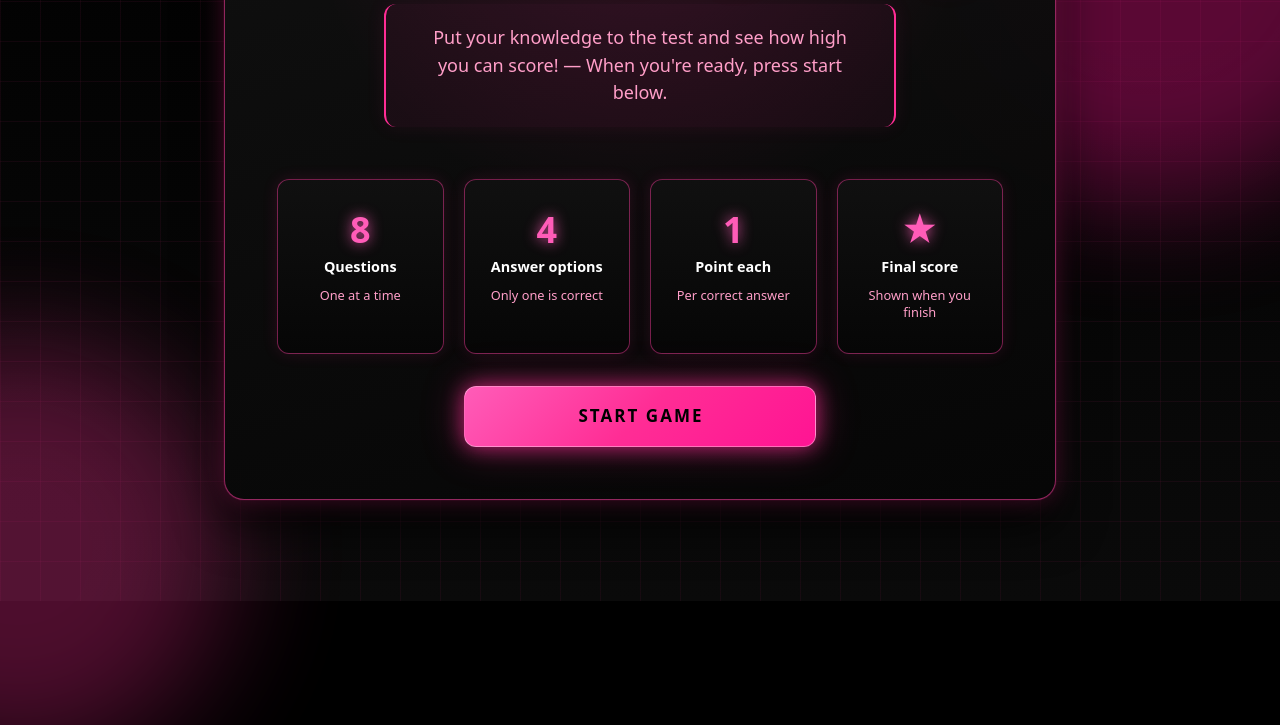
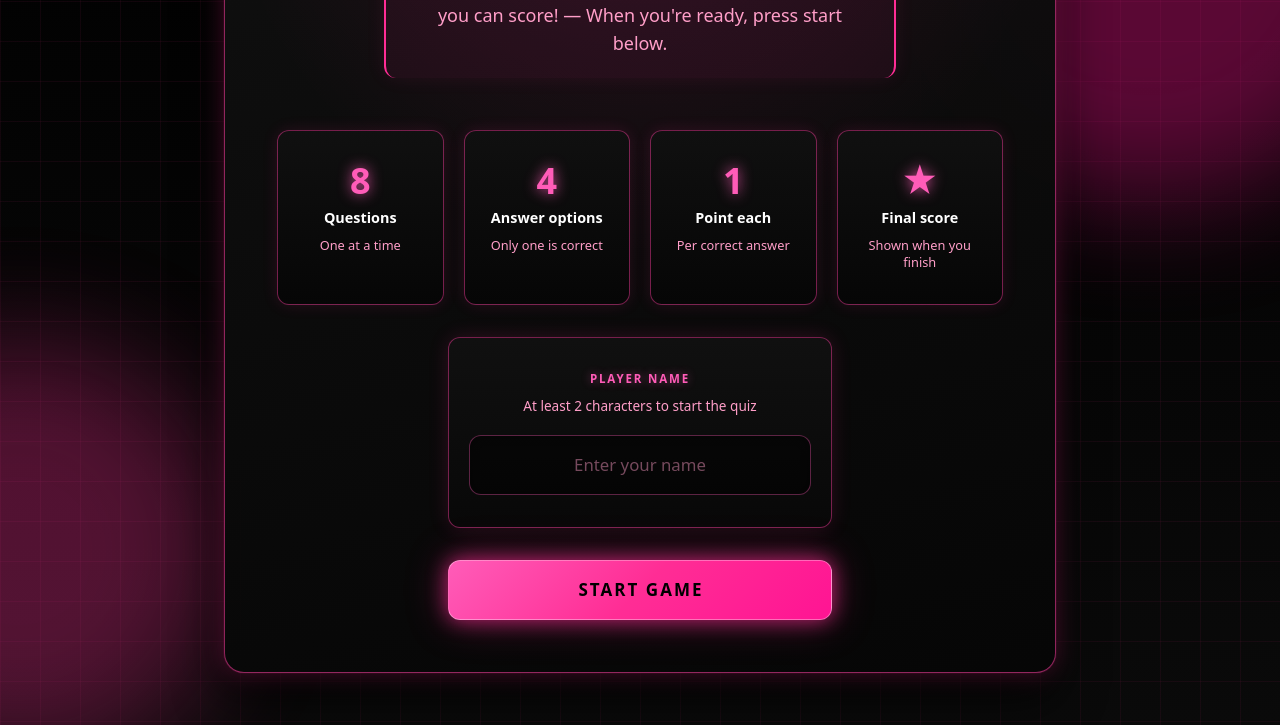
Before and after one commit to Vivianne-S/quizly-evening, a plain HTML site: page index.html in a window 1280 px wide. Shown: the part 199-924 px from the top of the page. Before the commit the page ends 800 px from the top, so only its background shows below. Drawn offline with Linux system fonts and the light colour scheme.

Commit message:
feat: add player name form before quiz

```diff
--- a/scripts/main.js
+++ b/scripts/main.js
@@ -9,6 +9,9 @@ let currentQuestionIndex = 0;
 let score = 0;
 let hasAnswered = false;
 let selectedAnswer = "";
+let playerName = "";
+let nameValidationError = "";
+let pendingPlayerName = "";
 
 function renderWelcome() {
   const section = document.createElement("section");
@@ -52,14 +55,51 @@ function renderWelcome() {
     rulesGrid.appendChild(card);
   });
 
+  const form = document.createElement("form");
+  form.className = "welcome-form";
+  form.addEventListener("submit", handleWelcomeSubmit);
+
+  const nameLabel = document.createElement("label");
+  nameLabel.className = "welcome-form__label";
+  nameLabel.htmlFor = "player-name";
+  nameLabel.textContent = "Player name";
+
+  const nameHint = document.createElement("p");
+  nameHint.className = "welcome-form__hint";
+  nameHint.textContent = "At least 2 characters to start the quiz";
+
+  const nameInput = document.createElement("input");
+  nameInput.type = "text";
+  nameInput.id = "player-name";
+  nameInput.name = "playerName";
+  nameInput.className = "welcome-form__input";
+  nameInput.placeholder = "Enter your name";
+  nameInput.value = pendingPlayerName;
+  nameInput.autocomplete = "name";
+  nameInput.required = true;
+  nameInput.maxLength = 32;
+
+  const nameError = document.createElement("p");
+  nameError.className = "welcome-form__error";
+  nameError.setAttribute("role", "alert");
+  if (nameValidationError) {
+    nameError.textContent = nameValidationError;
+  } else {
+    nameError.hidden = true;
+  }
+
+  const nameCard = document.createElement("div");
+  nameCard.className = "welcome-form__card";
+  nameCard.append(nameLabel, nameHint, nameInput, nameError);
+
   const startButton = document.createElement("button");
-  startButton.type = "button";
+  startButton.type = "submit";
   startButton.className = "btn btn--primary";
   startButton.textContent = "Start Game";
 
-  startButton.addEventListener("click", handleStartGame);
+  form.append(nameCard, startButton);
 
-  section.append(title, intro, rulesGrid, startButton);
+  section.append(title, intro, rulesGrid, form);
   return section;
 }
 
@@ -145,6 +185,10 @@ function renderResult() {
   heading.className = "quiz-question-text";
   heading.textContent = "Quiz complete!";
 
+  const playerGreeting = document.createElement("p");
+  playerGreeting.className = "quiz-result-player";
+  playerGreeting.textContent = `Well done, ${playerName}!`;
+
   const result = document.createElement("p");
   result.className = "quiz-result-score";
   result.textContent = `${score} of ${questions.length} correct`;
@@ -155,7 +199,7 @@ function renderResult() {
   playAgain.textContent = "Play again";
   playAgain.addEventListener("click", handlePlayAgain);
 
-  section.append(heading, result, playAgain);
+  section.append(heading, playerGreeting, result, playAgain);
   return section;
 }
 
@@ -206,7 +250,24 @@ function render() {
   }
 }
 
-function handleStartGame() {
+function handleWelcomeSubmit(event) {
+  event.preventDefault();
+
+  const form = event.currentTarget;
+  const nameInput = form.querySelector("#player-name");
+  const trimmedName = nameInput.value.trim();
+
+  if (trimmedName.length < 2) {
+    pendingPlayerName = nameInput.value;
+    nameValidationError = "Please enter at least 2 characters.";
+    render();
+    return;
+  }
+
+  playerName = trimmedName;
+  pendingPlayerName = "";
+  nameValidationError = "";
+
   currentQuestionIndex = 0;
   score = 0;
   hasAnswered = false;
--- a/styles/style.css
+++ b/styles/style.css
@@ -252,12 +252,99 @@ body::after {
 }
 
 /* --- Primary action (full-width on small screens) --- */
-.view--welcome .btn--primary {
+.welcome-form {
+  position: relative;
+  z-index: 1;
+  width: 100%;
+  max-width: 24rem;
+  margin: 0 auto;
+}
+
+.welcome-form__card {
+  margin-bottom: var(--space-lg);
+  padding: var(--space-lg) var(--space-md);
+  text-align: center;
+  background: linear-gradient(180deg, #101010 0%, #080808 100%);
+  border: 1px solid rgba(255, 60, 160, 0.45);
+  border-radius: var(--radius-md);
+  box-shadow: 0 0 20px rgba(255, 45, 149, 0.15);
+}
+
+.welcome-form__label {
+  display: block;
+  margin: 0 0 var(--space-xs);
+  font-size: 0.72rem;
+  font-weight: 700;
+  letter-spacing: 0.16em;
+  text-transform: uppercase;
+  color: var(--color-neon-bright);
+  text-shadow: 0 0 10px rgba(255, 92, 184, 0.45);
+}
+
+.welcome-form__hint {
+  margin: 0 0 var(--space-md);
+  font-size: 0.85rem;
+  line-height: 1.4;
+  color: var(--color-text-muted);
+}
+
+.welcome-form__input {
+  display: block;
+  width: 100%;
+  margin: 0 auto;
+  padding: 1rem 1.15rem;
+  font: inherit;
+  font-size: 1.05rem;
+  text-align: center;
+  color: var(--color-text);
+  background: rgba(0, 0, 0, 0.45);
+  border: 1px solid rgba(255, 92, 184, 0.35);
+  border-radius: var(--radius-md);
+  box-shadow: inset 0 0 12px rgba(0, 0, 0, 0.35);
+  transition: border-color 0.2s ease, box-shadow 0.2s ease;
+}
+
+.welcome-form__input::placeholder {
+  color: rgba(255, 158, 200, 0.45);
+}
+
+.welcome-form__input:hover {
+  border-color: rgba(255, 92, 184, 0.55);
+}
+
+.welcome-form__input:focus {
+  outline: none;
+  border-color: var(--color-neon-bright);
+  box-shadow: 0 0 22px rgba(255, 45, 149, 0.3),
+    inset 0 0 12px rgba(0, 0, 0, 0.35);
+}
+
+.welcome-form__input:focus-visible {
+  outline: 3px solid var(--color-neon-bright);
+  outline-offset: 2px;
+}
+
+.welcome-form__error {
+  margin: var(--space-md) 0 0;
+  padding: var(--space-xs) var(--space-sm);
+  font-size: 0.88rem;
+  font-weight: 600;
+  text-align: center;
+  color: #ffd0da;
+  background: rgba(255, 92, 122, 0.12);
+  border: 1px solid rgba(255, 92, 122, 0.4);
+  border-radius: var(--radius-md);
+}
+
+.welcome-form__error[hidden] {
+  display: none;
+}
+
+.view--welcome .welcome-form .btn--primary {
   position: relative;
   z-index: 1;
   display: block;
   width: 100%;
-  max-width: 22rem;
   margin: 0 auto;
 }
 
@@ -458,6 +545,14 @@ body::after {
   margin-bottom: var(--space-lg);
 }
 
+.quiz-result-player {
+  position: relative;
+  z-index: 1;
+  margin: 0 0 var(--space-md);
+  font-size: 1.1rem;
+  color: var(--color-text-muted);
+}
+
 .view--result .quiz-result-score {
   position: relative;
   z-index: 1;
```
